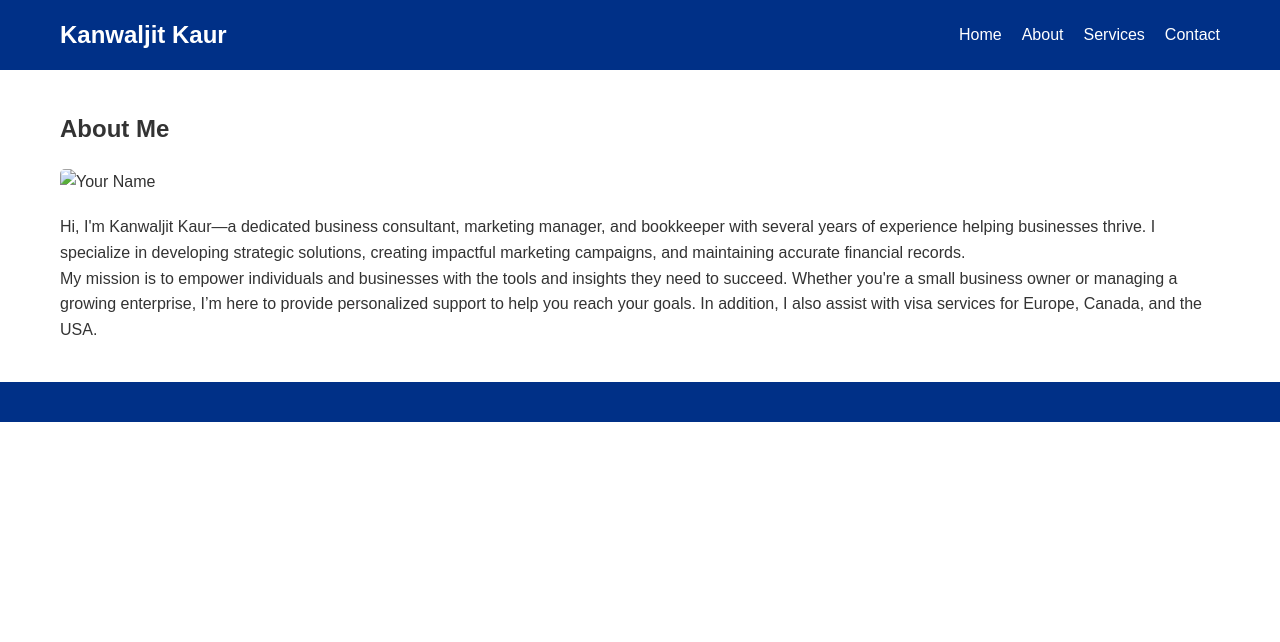
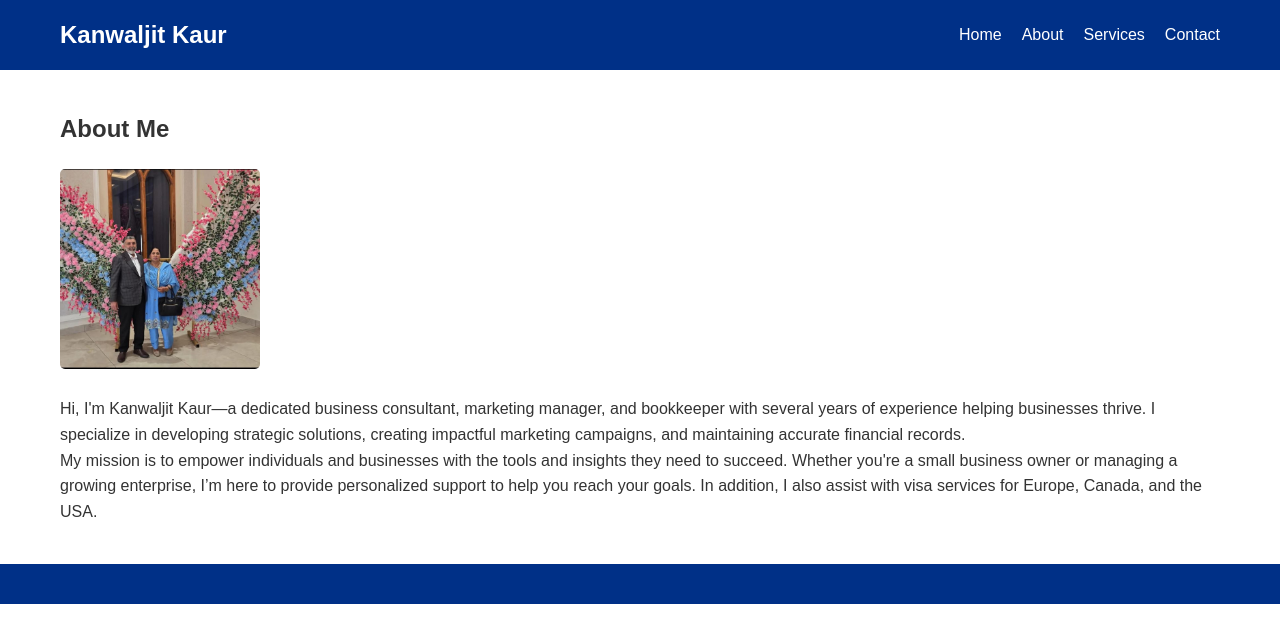
Before and after one commit to Amrit2025-baaz/Kanwaljit-Kaur, a plain HTML site: page About.html in a window 1280 px wide. Drawn offline with Linux system fonts and the light colour scheme.

Commit message:
image link fixed in about

```diff
--- a/About.html
+++ b/About.html
@@ -36,7 +36,7 @@
 
     <section class="section">
         <h2>About Me</h2>
-        <img src="Images/images.jpeg"alt="Your Name" style="width:200px; height:200px;">
+        <img src="https://github.com/Amrit2025-baaz/Kanwaljit-Kaur/blob/main/img/images.jpeg" alt="Your Name" style="width:200px; height:200px;">
         <p>Hi, I'm Kanwaljit Kaur—a dedicated business consultant, marketing manager, and bookkeeper with several years of experience helping businesses thrive. I specialize in developing strategic solutions, creating impactful marketing campaigns, and maintaining accurate financial records.</p>
         <p>My mission is to empower individuals and businesses with the tools and insights they need to succeed. Whether you're a small business owner or managing a growing enterprise, I’m here to provide personalized support to help you reach your goals. In addition, I also assist with visa services for Europe, Canada, and the USA.</p>
            </section>
```
